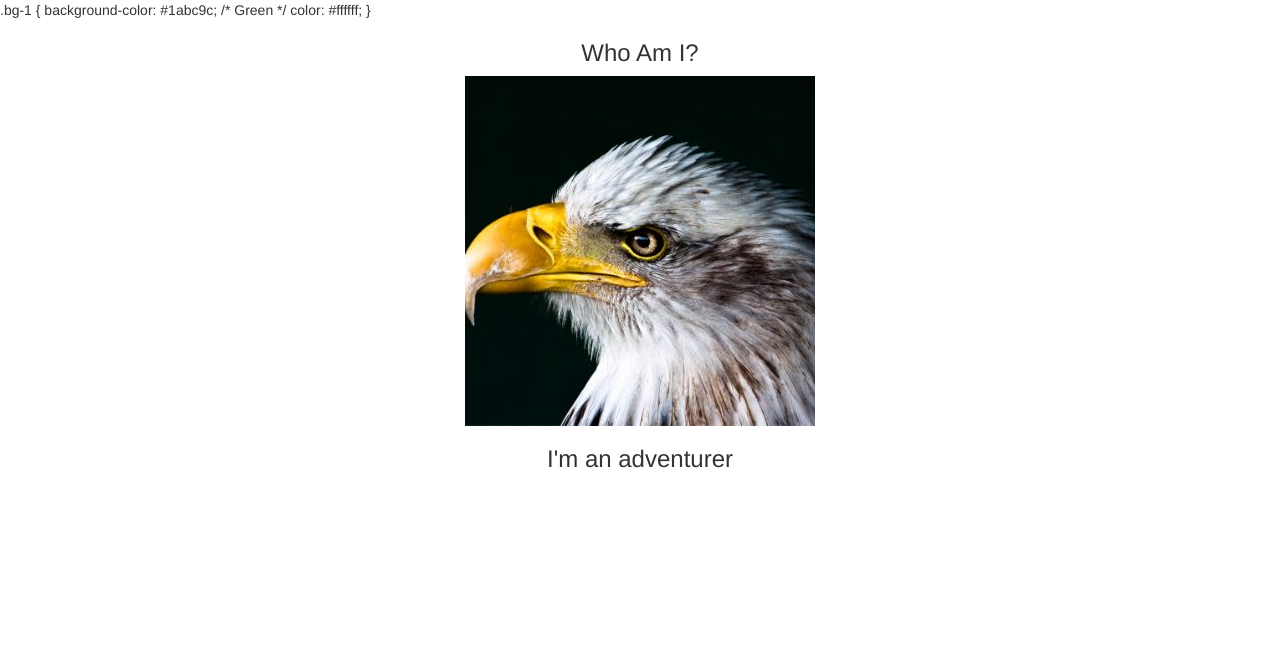
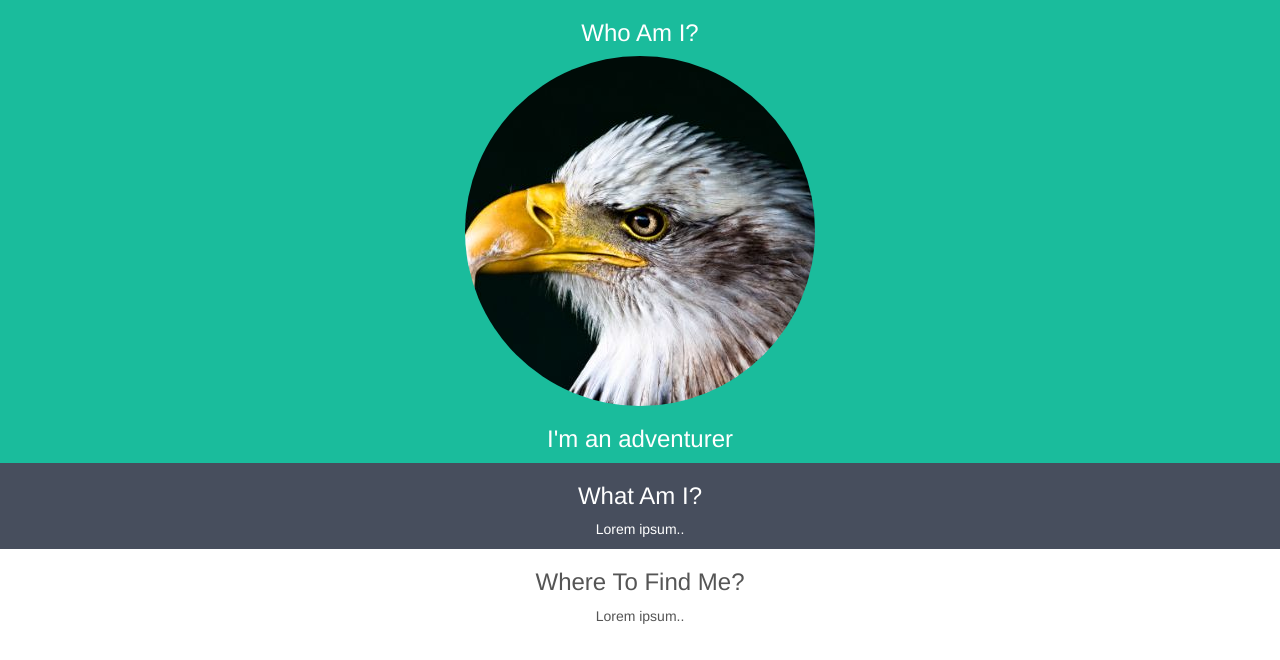
Before and after one commit to Rodgmartins/gitcommands, a plain HTML site: page index.html in a window 1280 px wide. Drawn offline with nearby package versions, Linux system fonts and the light colour scheme.

Commit message:
Feat: Add more content

```diff
--- a/index.html
+++ b/index.html
@@ -7,18 +7,36 @@
   <link rel="stylesheet" href="https://maxcdn.bootstrapcdn.com/bootstrap/3.4.1/css/bootstrap.min.css">
   <script src="https://ajax.googleapis.com/ajax/libs/jquery/3.5.1/jquery.min.js"></script>
   <script src="https://maxcdn.bootstrapcdn.com/bootstrap/3.4.1/js/bootstrap.min.js"></script>
-
+  <style>
     .bg-1 {
       background-color: #1abc9c; /* Green */
       color: #ffffff;
     }
-
+    .bg-2 {
+      background-color: #474e5d; /* Dark Blue */
+      color: #ffffff;
+    }
+    .bg-3 {
+      background-color: #ffffff; /* White */
+      color: #555555;
+    }
+  </style>
 </head>
 <body>
     <div class="container-fluid bg-1 text-center">
         <h3>Who Am I?</h3>
-      <img src="bird.jpg" alt="Bird">
+        <img src="bird.jpg" class="img-circle" alt="Bird">
         <h3>I'm an adventurer</h3>
+      </div>
+
+      <div class="container-fluid bg-2 text-center">
+        <h3>What Am I?</h3>
+        <p>Lorem ipsum..</p>
+      </div>
+
+      <div class="container-fluid bg-3 text-center">
+        <h3>Where To Find Me?</h3>
+        <p>Lorem ipsum..</p>
       </div>
   </body>
 </html>
```
Lines whose indentation alone changed are shown as unchanged.
